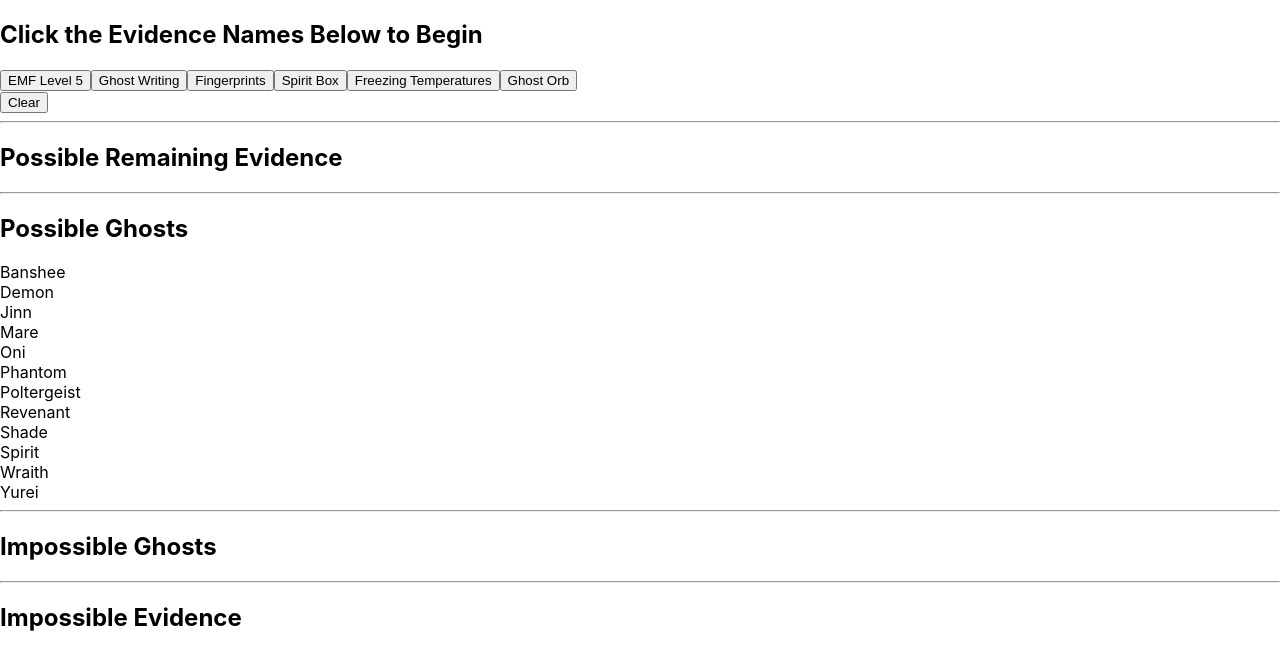
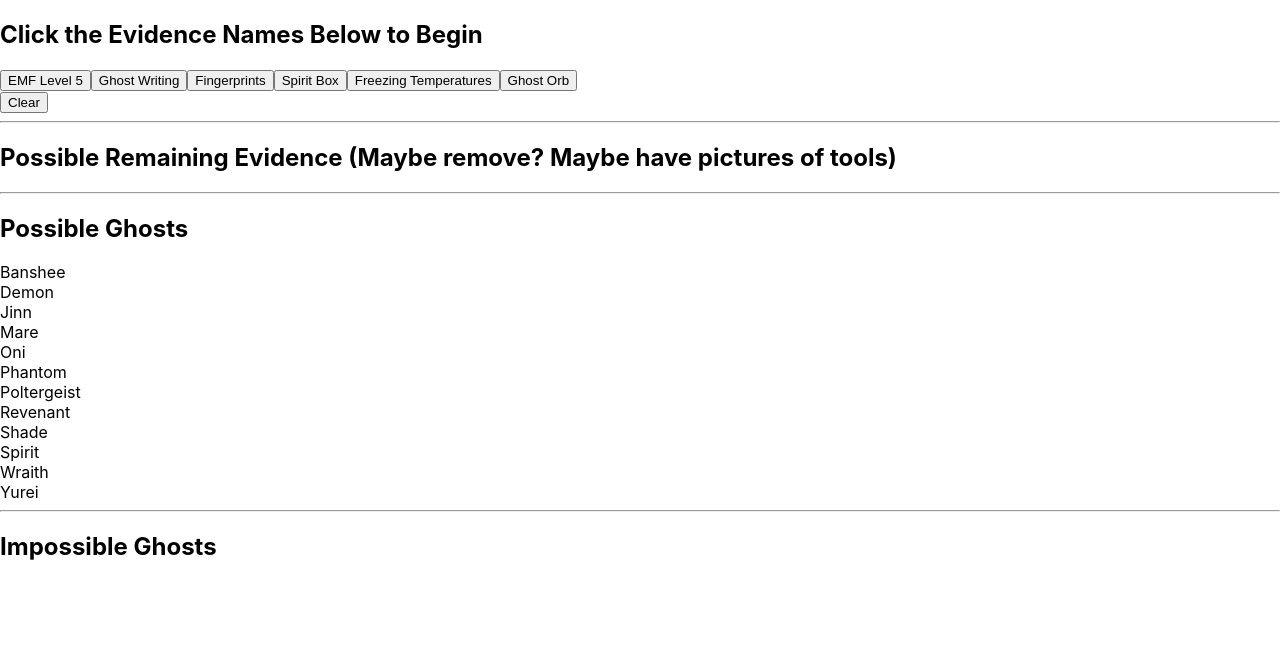
Before and after one commit to walshw/spookulator, a React (Create React App) app: page / in a window 1280 px wide. Shown: the top 670 px of the page. Built offline with nearby package versions, Linux system fonts and the light colour scheme.

Commit message:
Removed Impossible Evidence section, added note to possible remaining evidence text

```diff
--- a/src/components/EvidenceContainer.js
+++ b/src/components/EvidenceContainer.js
@@ -23,8 +23,7 @@ class EvidenceContainer extends Component {
             evidence: evidenceObject,
             possibleGhosts: ghostList,
             impossibleGhosts: [],
-            possibleRemainingEvidence: [],
-            impossibleRemainingEvidence: []
+            possibleRemainingEvidence: []
         }
     }
 
@@ -90,7 +89,6 @@ class EvidenceContainer extends Component {
             possibleGhosts: possibleGhosts,
             impossibleGhosts: impossibleGhosts,
             possibleRemainingEvidence: possibleRemainingEvidenceNames.map(e => ({name: e})),
-            impossibleRemainingEvidence: impossibleRemainingEvidenceNames.map(e => ({name: e})),
             selectedEvidence: currentEvidence
         });
     }
@@ -104,7 +102,7 @@ class EvidenceContainer extends Component {
                     reset={this.resetState}/>
                 <hr />
                 <ListContainer
-                    title="Possible Remaining Evidence"
+                    title="Possible Remaining Evidence (Maybe remove? Maybe have pictures of tools)"
                     contentList={this.state.possibleRemainingEvidence}
                 />
                 <hr />
@@ -116,11 +114,6 @@ class EvidenceContainer extends Component {
                 <ListContainer
                     title="Impossible Ghosts"
                     contentList={this.state.impossibleGhosts}
-                />
-                <hr />
-                <ListContainer
-                    title="Impossible Evidence"
-                    contentList={this.state.impossibleRemainingEvidence}
                 />
             </div>
         )
```
